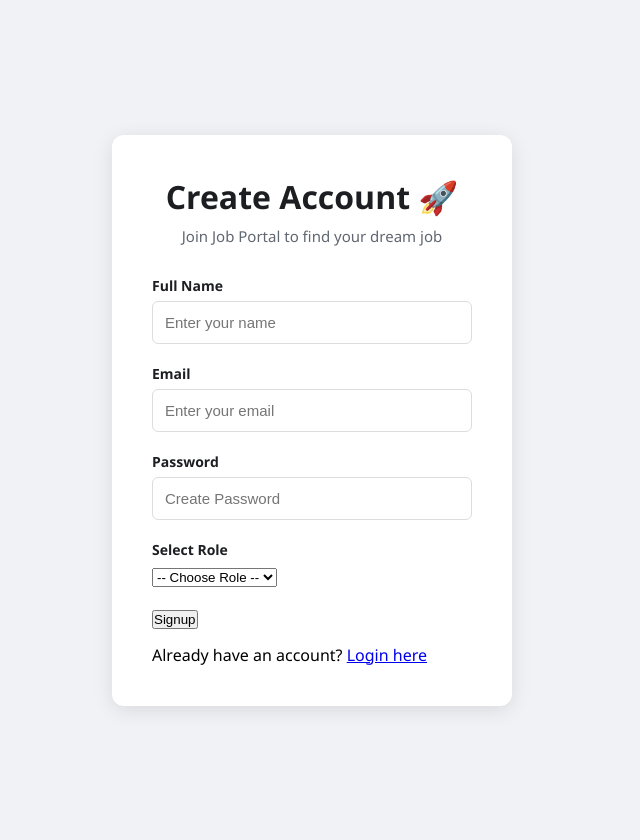
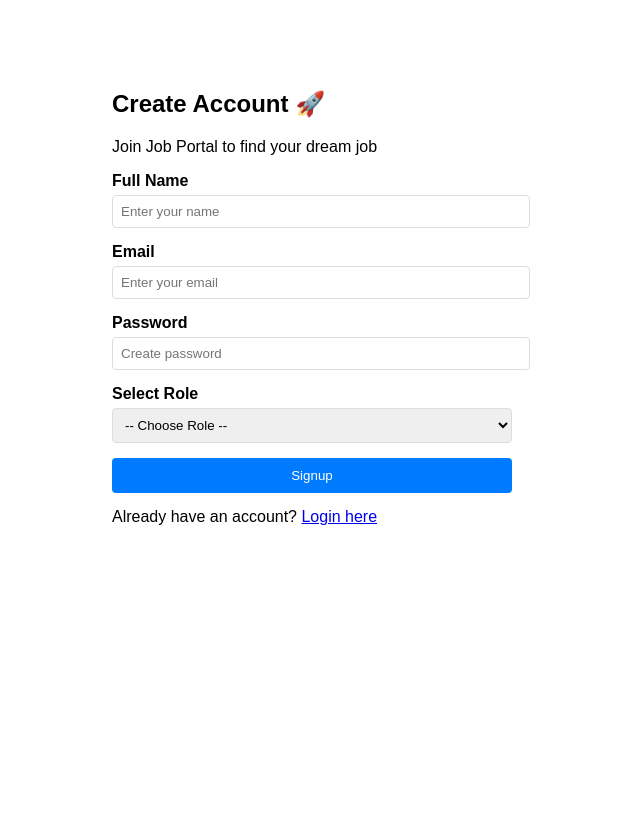
Before and after one commit to manisha010305/job_portal, a Flask app: page /signup in a window 1280 px wide. Shown: the whole page, without its empty margins (328-968 px from the left). After the commit the page ends 525 px from the top, so only its background shows below. Run offline with Flask 3, Linux system fonts and the light colour scheme.

Commit message:
Fixed password name and HTML structure

```diff
--- a/templates/signup.html
+++ b/templates/signup.html
@@ -1,19 +1,22 @@
 <!DOCTYPE html>
 <html>
 <head>
-    <meta charset="UTF-8">
-    <meta name="viewport" content="width=device-width, initial-scale=1.0">
     <title>Signup - Job Portal</title>
-    <link rel="stylesheet" href="{{ url_for('static', filename='style.css') }}">
+    <style>
+        body { font-family: Arial; max-width: 400px; margin: 50px auto; padding: 20px; }
+        .form-group { margin-bottom: 15px; }
+        label { display: block; margin-bottom: 5px; font-weight: bold; }
+        input, select { width: 100%; padding: 8px; border: 1px solid #ddd; border-radius: 4px; }
+        button { width: 100%; padding: 10px; background: #007bff; color: white; border: none; border-radius: 4px; cursor: pointer; }
+        .error { color: red; font-weight: bold; margin-bottom: 15px; }
+    </style>
 </head>
 <body>
-    <div class="auth-container">
-        <div class="auth-card">
-            <h1>Create Account 🚀</h1>
-            <p class="subtitle">Join Job Portal to find your dream job</p>
+    <h2>Create Account 🚀</h2>
+    <p>Join Job Portal to find your dream job</p>
 
     {% if error %}
-         <p style="color: red;">{{ error }}</p>
+    <p class="error">{{ error }}</p>
     {% endif %}
 
     <form method="POST" action="/signup">
@@ -29,7 +32,7 @@
 
         <div class="form-group">
             <label>Password</label>
-            <input type="Password" name="Password"placeholder="Create Password" required>
+            <input type="password" name="password" placeholder="Create password" required>
         </div>
 
         <div class="form-group">
@@ -44,9 +47,6 @@
         <button type="submit">Signup</button>
     </form>
 
- <p style="margin-top: 15Px;"> Already have an account? <a href="/login">Login here</a></p>
- <p style="color: red; font-weight: bold;">{{error}}</p>
-        </div>
-    </div>
+    <p style="margin-top: 15px;">Already have an account? <a href="/login">Login here</a></p>
 </body>
 </html>
```
Lines whose indentation alone changed are shown as unchanged.
